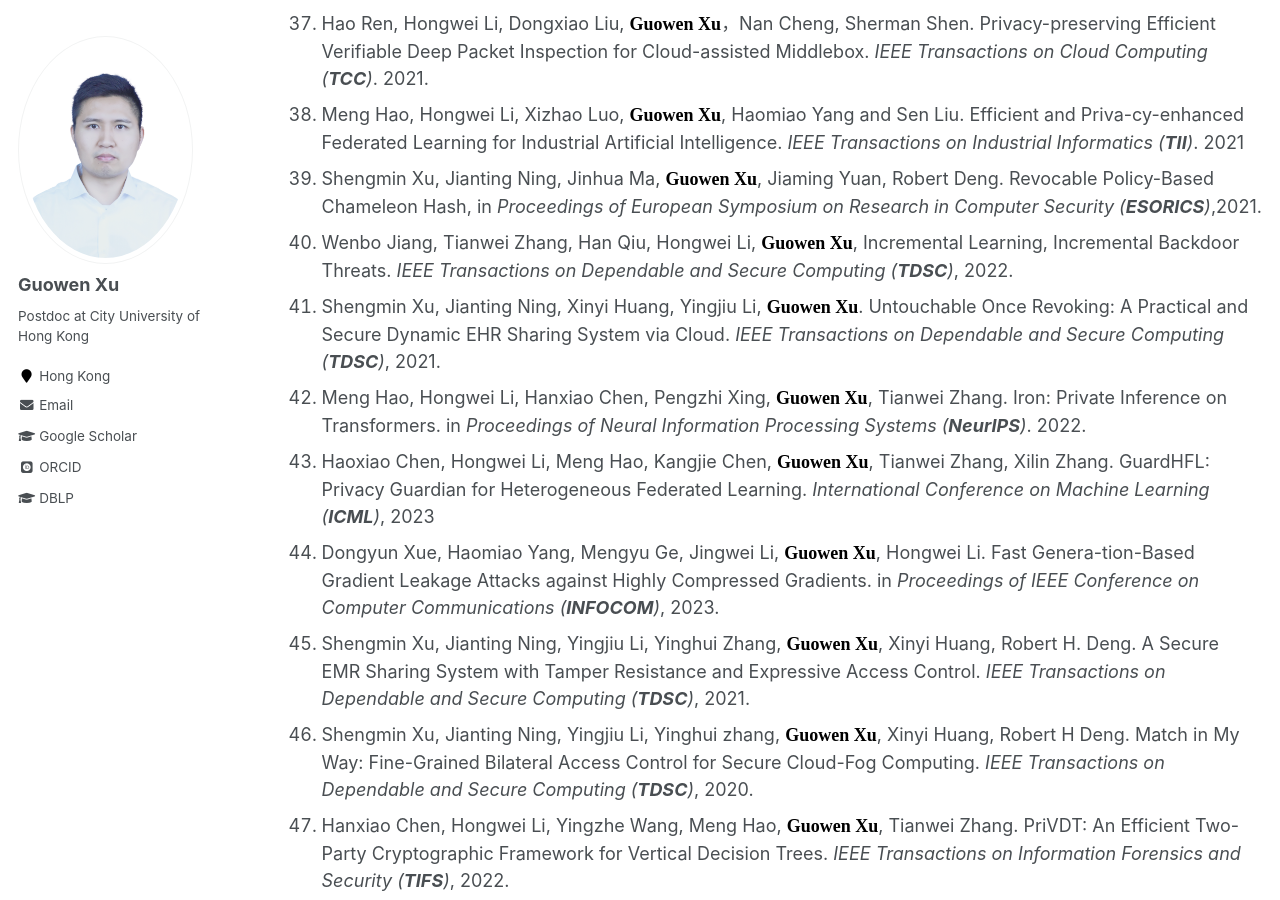
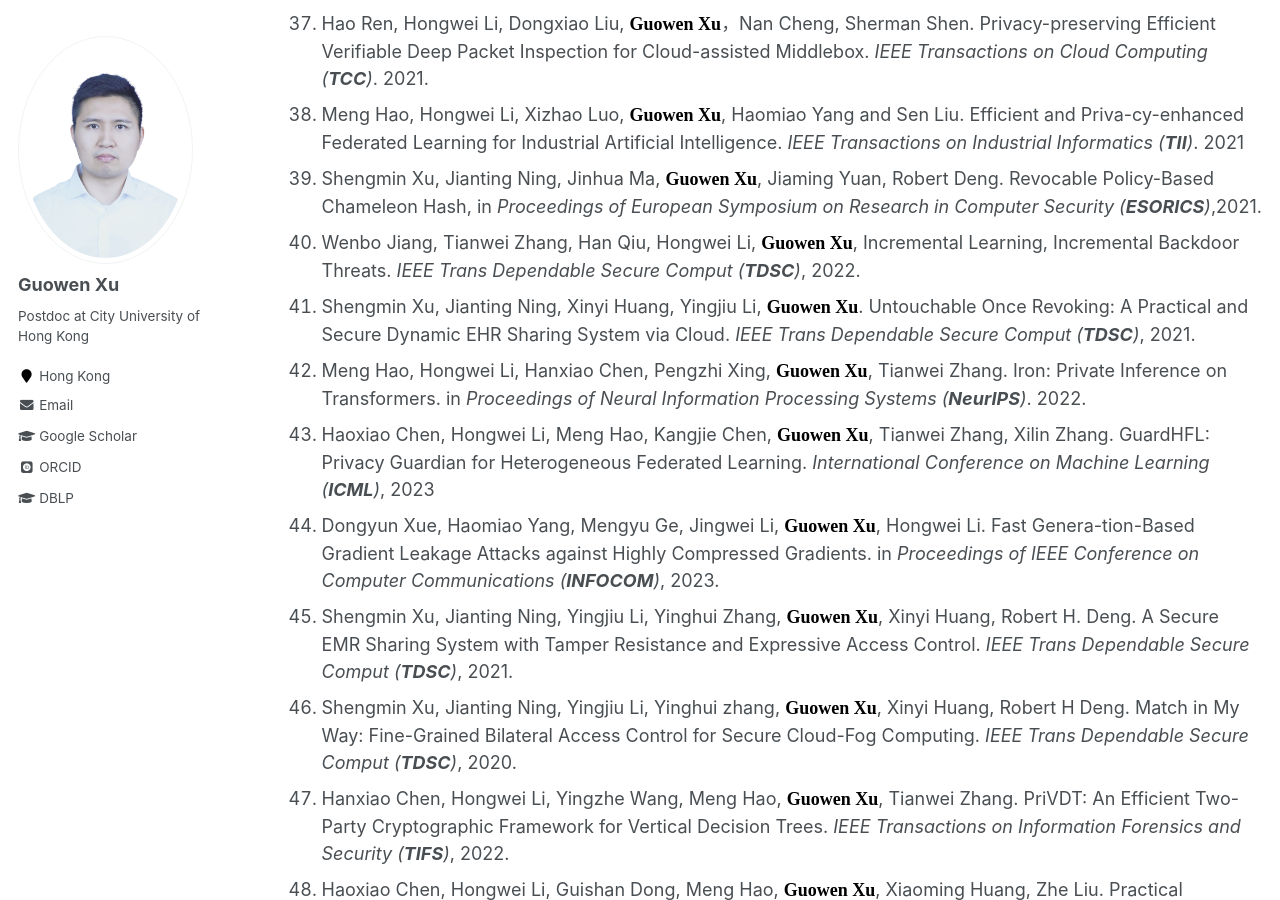
Before and after one commit to Guowen-xu/guowen-xu.github.io, a Jekyll site: the page built from _pages/publications.md, in a window 1280 px wide and 900 px high, scrolled down 3214 px. Built offline with Jekyll 4.4.1, drawn with Linux system fonts in a browser that asks for light colours; some web fonts are replaced; some of the changed text lies outside the part shown.

Commit message:
Update publications.md

```diff
--- a/_pages/publications.md
+++ b/_pages/publications.md
@@ -16,10 +16,10 @@ You can find my articles on my [Google Scholar](https://scholar.google.com.hk/ci
 
 1. **<font face="Times New Roman" color=black size=4> Guowen Xu</font>**, Hongwei Li, Yun Zhang, Shengmin Xu, Jianting Ning, Robert H. Deng. Privacy-preserving Federated Deep Learning with Irregular Users. *IEEE Trans Dependable Secure Comput (**<font face="Times New Roman" color=black size=4> TDSC</font>**)*, 2020.
 2. **<font face="Times New Roman" color=black size=4> Guowen Xu</font>**, Xingshuo Han, Tianwei Zhang, Shengmin Xu, Jianting Ning, Xinyi Huang, Hongwei Li, Robert H.Deng. SIMC 2.0: Improved Secure ML Inference Against Malicious Clients. *IEEE Trans Dependable Secure Comput (**<font face="Times New Roman" color=black size=4> TDSC</font>**)*, 2023.
-3. **<font face="Times New Roman" color=black size=4> Guowen Xu</font>**, Xingshuo Han, Gelei Deng, Tianwei Zhang, Shengmin Xu, Jianting Ning, Anjia Yang, Hongwei Li. VerifyML: Obliviously Checking Model Fairness Resilient to Malicious Model Holder. *IEEE Transactions on Dependable and Secure Computing (**TDSC**)*, 2023
+3. **<font face="Times New Roman" color=black size=4> Guowen Xu</font>**, Xingshuo Han, Gelei Deng, Tianwei Zhang, Shengmin Xu, Jianting Ning, Anjia Yang, Hongwei Li. VerifyML: Obliviously Checking Model Fairness Resilient to Malicious Model Holder. *IEEE Trans Dependable Secure Comput (**TDSC**)*, 2023
 4. **<font face="Times New Roman" color=black size=4> Guowen Xu</font>**, Hongwei Li, Sen Liu, Kan Yang, Xiaodong Lin. VerifyNet: Secure and Verifiable Federated Learning. *IEEE Transactions on Information Forensics and Security (**TIFS**)*, 2019.
 5. **<font face="Times New Roman" color=black size=4> Guowen Xu</font>**, Hongwei Li, Yuanshun Dai, Kan Yang, Xiaodong Lin. Enabling Efficient and Ge-ometric Range Query with Access Control over Encrypted Spatial Data. *IEEE Transactions on Information Forensics and Security (**TIFS**)*,  2018, <font face="Times New Roman" color=red size=4> Best Student Paper Award</font>
-6. **<font face="Times New Roman" color=black size=4> Guowen Xu</font>**, Xingshuo Han, Shengmin Xu, Tianwei Zhang, Hongwei Li, Xinyi Huang, Robert H Deng. Hercules: Boosting the Performance of Privacy-preserving Federated Learning. *IEEE Transactions on Dependable and Secure Computing (**TDSC**)*, 2022.
+6. **<font face="Times New Roman" color=black size=4> Guowen Xu</font>**, Xingshuo Han, Shengmin Xu, Tianwei Zhang, Hongwei Li, Xinyi Huang, Robert H Deng. Hercules: Boosting the Performance of Privacy-preserving Federated Learning. *IEEE Trans Dependable Secure Comput (**TDSC**)*, 2022.
 7. **<font face="Times New Roman" color=black size=4> Guowen Xu</font>**, Hongwei Li, Hao Ren, Jianfei Sun, Shengmin Xu, Jianting Ning, Haomiao Yang, Kan Yang, Robert H. Deng. Secure and Verifiable Inference in Deep Neural Networks. in *Proceeding of ACM Annual Computer Security Applications Conference（**ACSAC**）*, 2021.
 8. **<font face="Times New Roman" color=black size=4> Guowen Xu</font>**, Hongwei Li, Shengmin Xu, Hao Ren, Kan Yang, Yinghui Zhang, Jianfei Sun, Robert H. Deng. Catch You If You Deceive Me: Verifiable and Privacy-aware Truth Discovery in Crowd Sensing Systems. in *Proceedings of ACM ASIA Conference on Computer and Communications Security (**ASIACCS**)*, 2020.
 9. **<font face="Times New Roman" color=black size=4> Guowen Xu</font>**, Guanlin Li, Shangwei Guo, Tianwei Zhang, Hongwei Li. Secure Decentralized Image Classification with Multiparty Homomorphic Encryption. *IEEE Transactions on Circuits and Systems for Video Technolog (**TCSVT**)*, 2023.
@@ -41,7 +41,7 @@ You can find my articles on my [Google Scholar](https://scholar.google.com.hk/ci
 25. Xingshuo Han, **<font face="Times New Roman" color=black size=4> Guowen Xu</font>**, Yuan Zhou, Xuehuan Yang, Jiwei Li, Tianwei Zhang. Physical Backdoor Attacks to Lane Detection Systems in Autonomous Driving. in *Proceedings of ACM International Conference on Multimedia (**MM**)*, 2022.
 26. Yiran Li, Hongwei Li,  **<font face="Times New Roman" color=black size=4> Guowen Xu</font>**, Tao Xiang, Rongxing Lu. Practical Privacy-Preserving Federated Learning in Vehicular Fog Computing. *IEEE Transactions on Vehicular Technology (**TVT**)*, 2021.
 27. Meng Hao, Hongwei Li, **<font face="Times New Roman" color=black size=4> Guowen Xu</font>**, Hanxiao Chen, Tianwei Zhang. Efficient, Private and Robust Federated Learning. in *Proceeding of ACM Annual Computer Security Applications Conference (**ACSAC**)*, 2021.
-28. Wenbo Jiang, Hongwei Li, **<font face="Times New Roman" color=black size=4> Guowen Xu </font>**, Tianwei Zhang, Rongxing Lu. A Comprehensive Defense Framework against Model Extraction Attacks. *IEEE Transactions on Dependable and Secure Computing (**TDSC**)*, 2023.
+28. Wenbo Jiang, Hongwei Li, **<font face="Times New Roman" color=black size=4> Guowen Xu </font>**, Tianwei Zhang, Rongxing Lu. A Comprehensive Defense Framework against Model Extraction Attacks. *IEEE Trans Dependable Secure Comput (**TDSC**)*, 2023.
 29. Wenbo Jiang, Hongwei Li, **<font face="Times New Roman" color=black size=4> Guowen Xu </font>**, Tianwei Zhang. Color Backdoor: A Robust Poisoning Attack in Color Space. *The IEEE / CVF Computer Vision and Pattern Recognition Conference (**CVPR**)*, 2023.
 30. Wenbo Jiang, Hongwei Li, **<font face="Times New Roman" color=black size=4> Guowen Xu</font>**, Tianwei Zhang, Rongxing Lu. Physical Black-box Adversarial Attacks through Transformations. *IEEE Transactions on Big Data (**TBD**)*. 2022.
 31. Xiaoyuan Liu, Hongwei Li, **<font face="Times New Roman" color=black size=4> Guowen Xu</font>**, Zongqi Chen, Xiaoming Huang, and Rongxing Lu. Privacy-Enhanced Federated Learning against Poisoning Adversaries. *IEEE Transactions on Information Forensics and Security (**TIFS**)*, 2021.
@@ -53,13 +53,13 @@ You can find my articles on my [Google Scholar](https://scholar.google.com.hk/ci
 37. Hao Ren, Hongwei Li, Dongxiao Liu,  **<font face="Times New Roman" color=black size=4> Guowen Xu</font>**，Nan Cheng, Sherman Shen. Privacy-preserving Efficient Verifiable Deep Packet Inspection for Cloud-assisted Middlebox.  *IEEE Transactions on Cloud Computing (**TCC**)*. 2021.
 38. Meng Hao, Hongwei Li, Xizhao Luo, **<font face="Times New Roman" color=black size=4> Guowen Xu</font>**, Haomiao Yang and Sen Liu. Efficient and Priva-cy-enhanced Federated Learning for Industrial Artificial Intelligence. *IEEE Transactions on Industrial Informatics (**TII**)*. 2021
 39. Shengmin Xu, Jianting Ning, Jinhua Ma, **<font face="Times New Roman" color=black size=4> Guowen Xu</font>**, Jiaming Yuan, Robert Deng. Revocable Policy-Based Chameleon Hash, in *Proceedings of European Symposium on Research in Computer Security (**ESORICS**)*,2021.
-40. Wenbo Jiang, Tianwei Zhang, Han Qiu, Hongwei Li, **<font face="Times New Roman" color=black size=4> Guowen Xu</font>**, Incremental Learning, Incremental Backdoor Threats. *IEEE Transactions on Dependable and Secure Computing (**TDSC**)*, 2022.
-41. Shengmin Xu, Jianting Ning, Xinyi Huang, Yingjiu Li, **<font face="Times New Roman" color=black size=4> Guowen Xu</font>**. Untouchable Once Revoking: A Practical and Secure Dynamic EHR Sharing System via Cloud. *IEEE Transactions on Dependable and Secure Computing (**TDSC**)*, 2021.
+40. Wenbo Jiang, Tianwei Zhang, Han Qiu, Hongwei Li, **<font face="Times New Roman" color=black size=4> Guowen Xu</font>**, Incremental Learning, Incremental Backdoor Threats. *IEEE Trans Dependable Secure Comput (**TDSC**)*, 2022.
+41. Shengmin Xu, Jianting Ning, Xinyi Huang, Yingjiu Li, **<font face="Times New Roman" color=black size=4> Guowen Xu</font>**. Untouchable Once Revoking: A Practical and Secure Dynamic EHR Sharing System via Cloud. *IEEE Trans Dependable Secure Comput (**TDSC**)*, 2021.
 42. Meng Hao, Hongwei Li, Hanxiao Chen, Pengzhi Xing, **<font face="Times New Roman" color=black size=4> Guowen Xu</font>**, Tianwei Zhang. Iron: Private Inference on Transformers. in *Proceedings of Neural Information Processing Systems (**NeurIPS**)*. 2022.
 43. Haoxiao Chen, Hongwei Li, Meng Hao, Kangjie Chen, **<font face="Times New Roman" color=black size=4> Guowen Xu</font>**, Tianwei Zhang, Xilin Zhang. GuardHFL: Privacy Guardian for Heterogeneous Federated Learning. *International Conference on Machine Learning (**ICML**)*, 2023
 44. Dongyun Xue, Haomiao Yang, Mengyu Ge, Jingwei Li, **<font face="Times New Roman" color=black size=4> Guowen Xu</font>**, Hongwei Li. Fast Genera-tion-Based Gradient Leakage Attacks against Highly Compressed Gradients. in  *Proceedings of IEEE Conference on Computer Communications (**INFOCOM**)*, 2023.
-45. Shengmin Xu, Jianting Ning, Yingjiu Li, Yinghui Zhang, **<font face="Times New Roman" color=black size=4> Guowen Xu</font>**, Xinyi Huang, Robert H. Deng. A Secure EMR Sharing System with Tamper Resistance and Expressive Access Control. *IEEE Transactions on Dependable and Secure Computing (**TDSC**)*, 2021.
-46. Shengmin Xu, Jianting Ning, Yingjiu Li, Yinghui zhang, **<font face="Times New Roman" color=black size=4> Guowen Xu</font>**, Xinyi Huang, Robert H Deng. Match in My Way: Fine-Grained Bilateral Access Control for Secure Cloud-Fog Computing. *IEEE Transactions on Dependable and Secure Computing (**TDSC**)*, 2020.
+45. Shengmin Xu, Jianting Ning, Yingjiu Li, Yinghui Zhang, **<font face="Times New Roman" color=black size=4> Guowen Xu</font>**, Xinyi Huang, Robert H. Deng. A Secure EMR Sharing System with Tamper Resistance and Expressive Access Control. *IEEE Trans Dependable Secure Comput (**TDSC**)*, 2021.
+46. Shengmin Xu, Jianting Ning, Yingjiu Li, Yinghui zhang, **<font face="Times New Roman" color=black size=4> Guowen Xu</font>**, Xinyi Huang, Robert H Deng. Match in My Way: Fine-Grained Bilateral Access Control for Secure Cloud-Fog Computing. *IEEE Trans Dependable Secure Comput (**TDSC**)*, 2020.
 47. Hanxiao Chen, Hongwei Li, Yingzhe Wang, Meng Hao,  **<font face="Times New Roman" color=black size=4> Guowen Xu</font>**, Tianwei Zhang. PriVDT: An Efficient Two-Party Cryptographic Framework for Vertical Decision Trees. *IEEE Transactions on Information Forensics and Security (**TIFS**)*, 2022.
 48. Haoxiao Chen, Hongwei Li, Guishan Dong, Meng Hao, **<font face="Times New Roman" color=black size=4> Guowen Xu</font>**, Xiaoming Huang, Zhe Liu. Practical Membership Inference Attack Against Collaborative Inference in Industrial IoT. *IEEE Transactions on Industrial Informatics (**TII**)*, 2021.
 49. Jingwei Wang, Xinchun Yin, Jianting Ning, Shengmin Xu, **<font face="Times New Roman" color=black size=4> Guowen Xu</font>**, and Xinyi Huang. Secure Updatable Storage Access Control System for EHRs in the Cloud. *IEEE Transactions on Services Computing (**TSC**)*, 2022.
```
